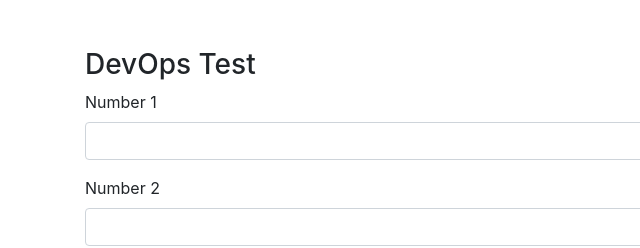
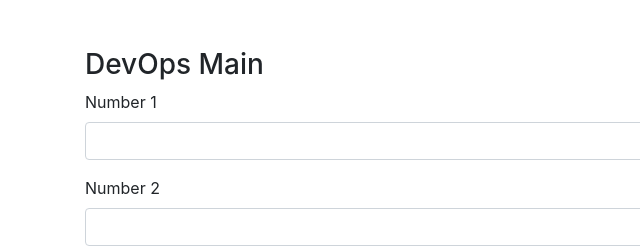
Before and after one commit to cemre-2187/devops, a website: page html/index.html in a window 1280 px wide. Shown: the top 248 px of the page, 0-640 px from the left. Drawn offline with nearby package versions, Linux system fonts and the light colour scheme.

Commit message:
testChanges

```diff
--- a/html/index.html
+++ b/html/index.html
@@ -14,7 +14,7 @@
 
   <div class="container mt-5">
 
-    <h3>DevOps Test</h3>
+    <h3>DevOps Main</h3>
 
     <div class="form-group">
       <label for="exampleInputEmail1">Number 1</label>
```
